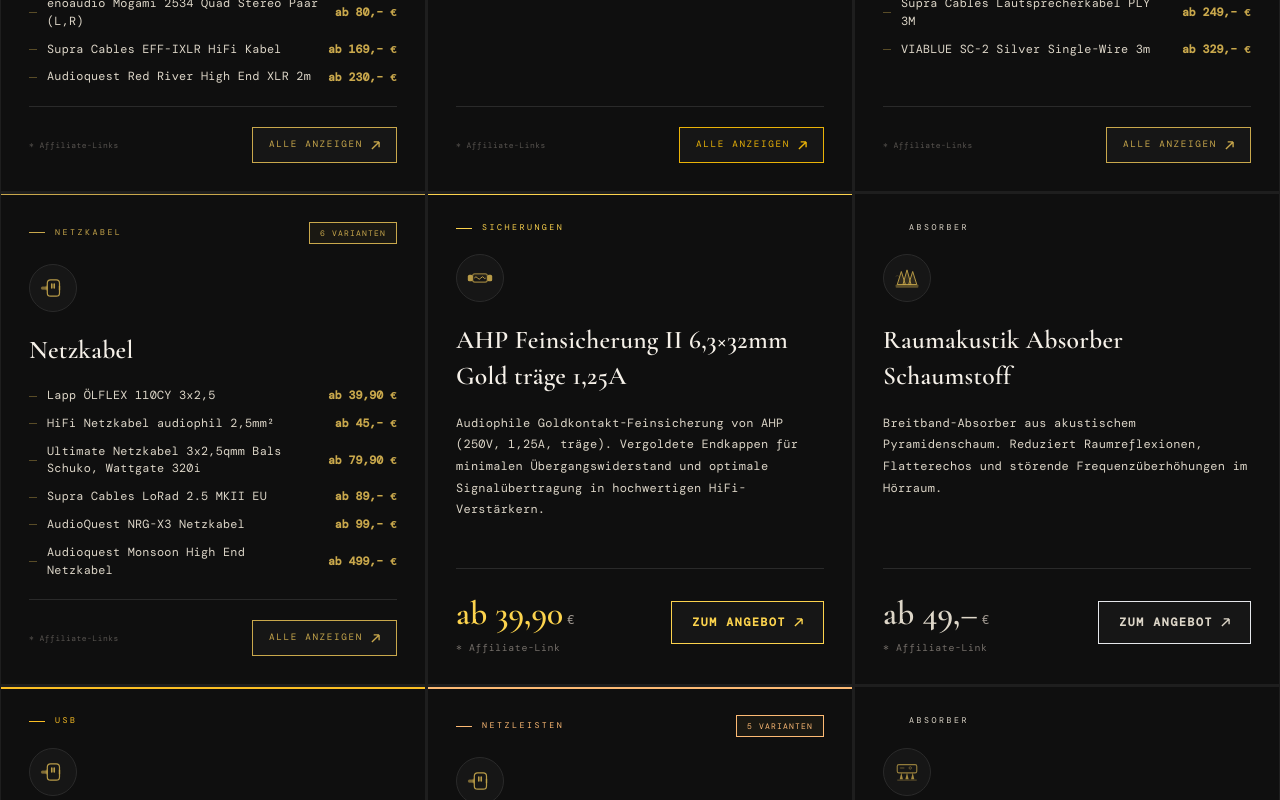
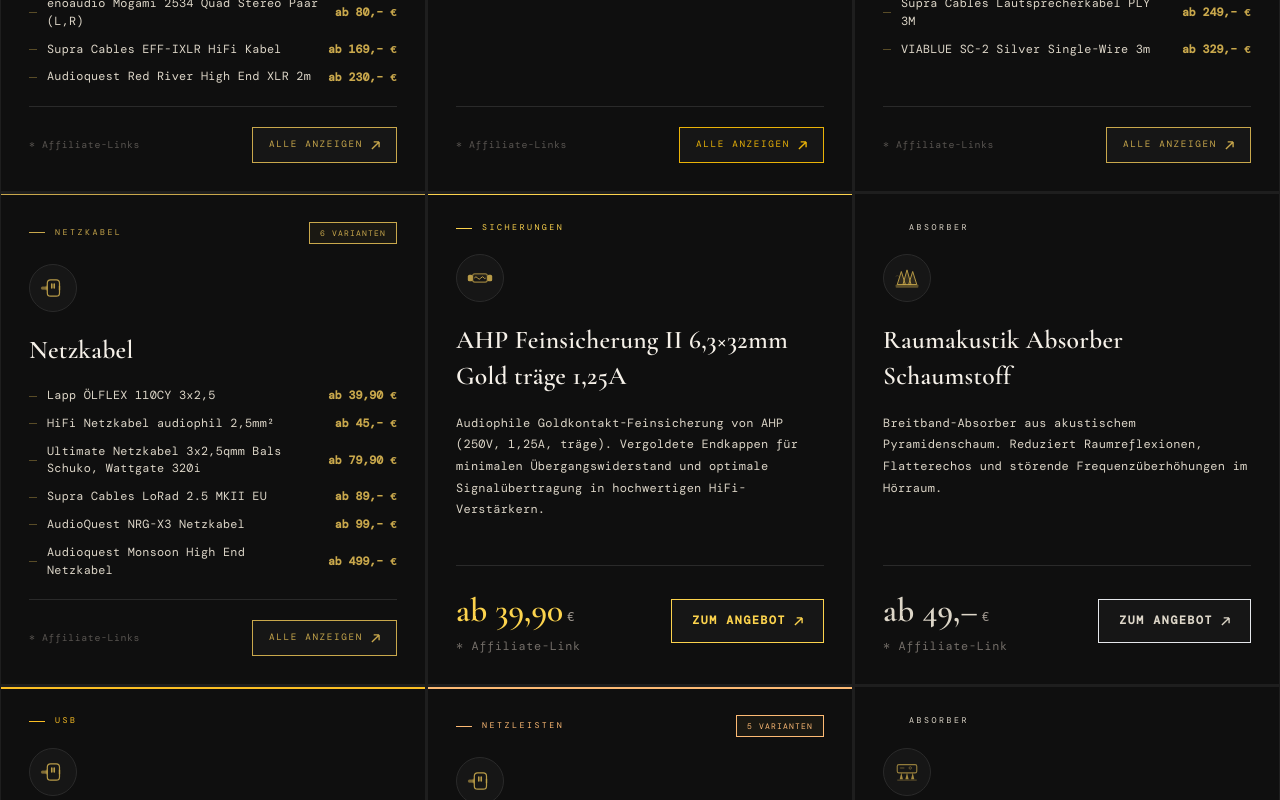
Before and after one commit to Jacek01978/hifi-shop, a React (Vite) app: page / in a window 1280 px wide. Shown: the part 1800-2600 px from the top of the page. Built offline with nearby package versions, Linux system fonts and the light colour scheme; a web font is replaced by a local one.

Commit message:
Increase Affiliate-Link text size by 2 units

```diff
--- a/src/components/GroupCard.jsx
+++ b/src/components/GroupCard.jsx
@@ -64,7 +64,7 @@ export default function GroupCard({ products, groupLabel, style, onShowVariants
 
         {/* Footer */}
         <div className="flex items-center justify-between">
-          <p className="font-mono text-[0.5rem] text-muted tracking-[0.06em] opacity-50">* Affiliate-Links</p>
+          <p className="font-mono text-[0.62rem] text-muted tracking-[0.06em] opacity-50">* Affiliate-Links</p>
           <button
             onClick={onShowVariants}
             className={`shimmer-sweep relative inline-flex items-center gap-2 font-mono text-[0.58rem] tracking-[0.18em] uppercase bg-obsidian-100 ${colors.text} ${colors.border} border px-4 py-2.5 transition-all duration-300 hover:bg-gold/10 overflow-hidden`}
--- a/src/components/ProductCard.jsx
+++ b/src/components/ProductCard.jsx
@@ -63,7 +63,7 @@ export default function ProductCard({ product, style, onClick }) {
               {product.price}
             </span>
             <span className="font-mono text-[0.8rem] text-muted ml-1">€</span>
-            <p className="font-mono text-[0.62rem] text-muted tracking-[0.06em] mt-0.5 opacity-70">
+            <p className="font-mono text-[0.74rem] text-muted tracking-[0.06em] mt-0.5 opacity-70">
               * Affiliate-Link
             </p>
           </div>
```
